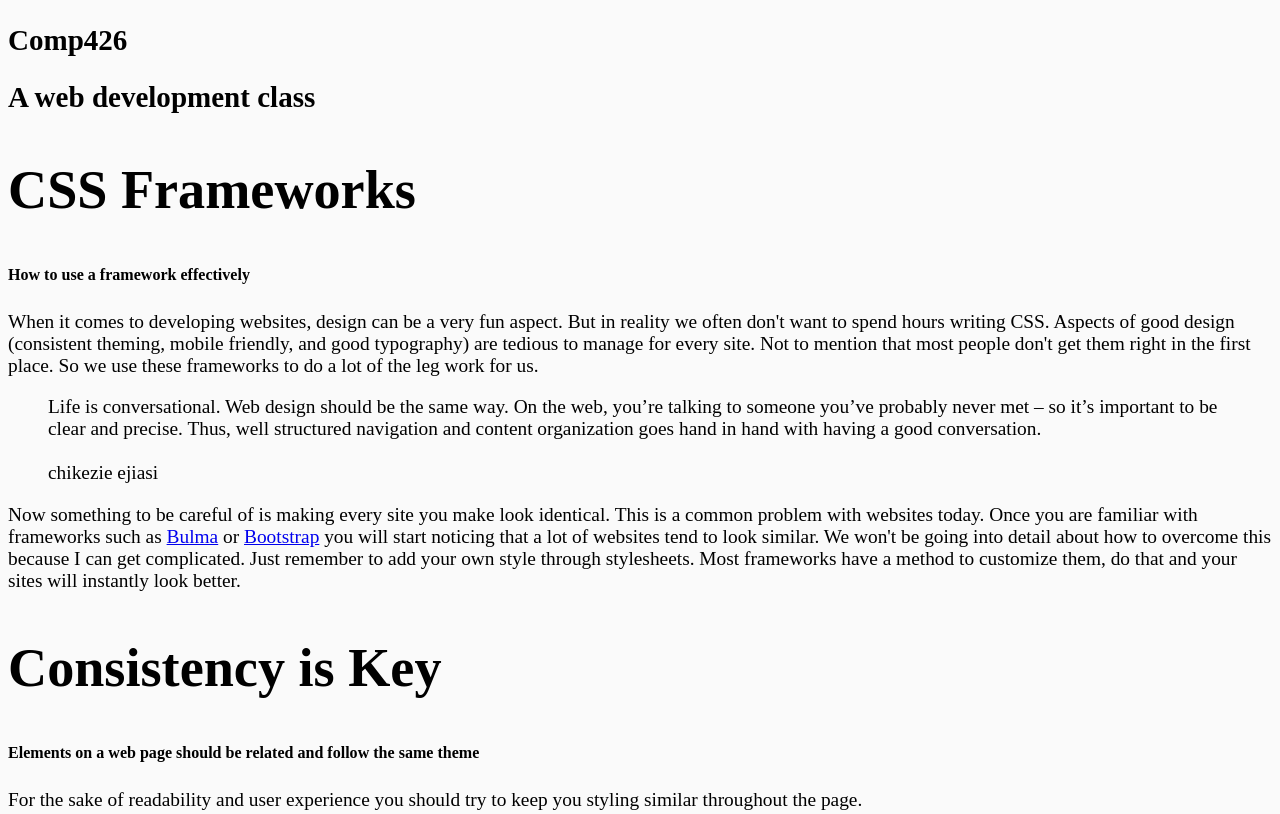
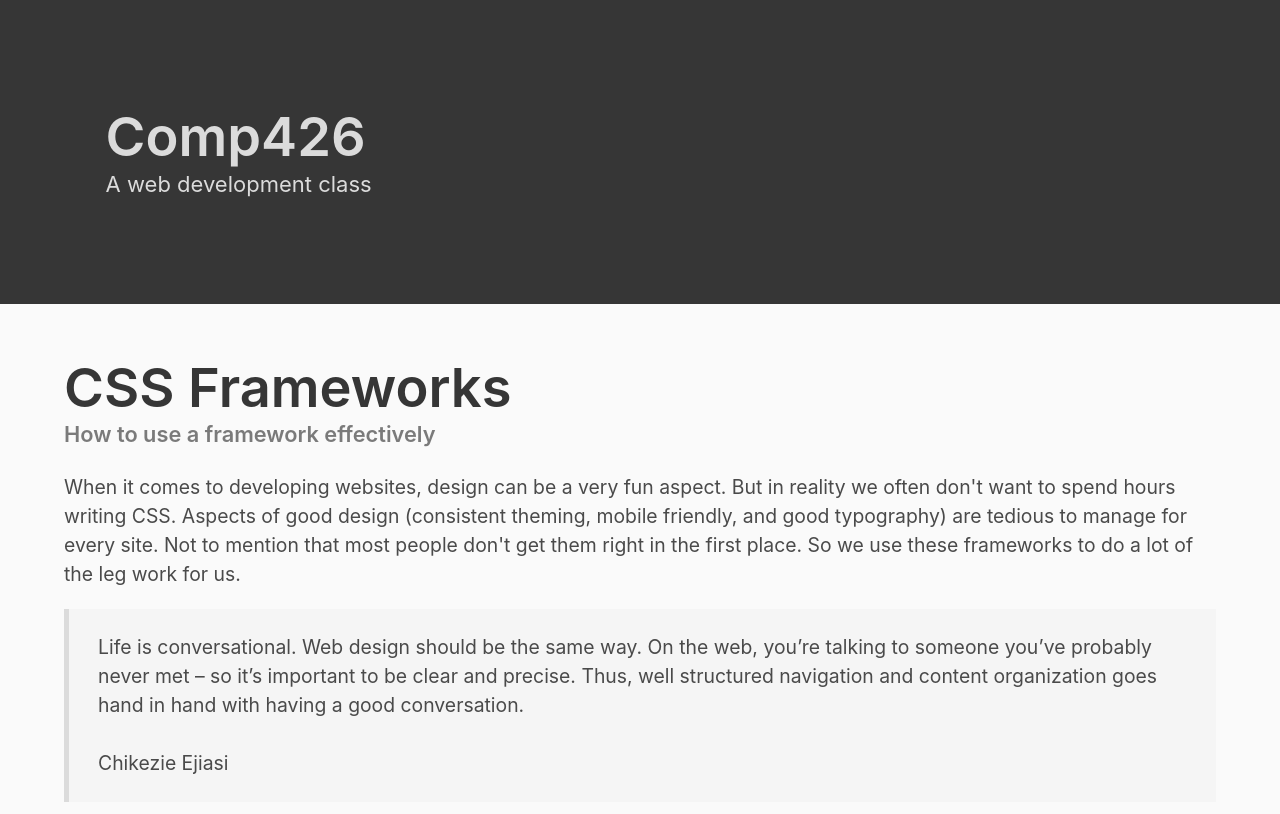
Before and after one commit to jdmar3-comp426/a02-peter-h-wi, a website: page index.html in a window 1280 px wide. Shown: the top 814 px of the page. Drawn offline with nearby package versions, Linux system fonts and the light colour scheme; a web font is replaced by a local one.

Commit message:
Section and container, complete the header part

```diff
--- a/index.html
+++ b/index.html
@@ -3,18 +3,19 @@
 <head>
     <meta charset="UTF-8">
     <meta name="viewport" content="width=device-width, initial-scale=1">
+    <link rel="stylesheet" href="node_modules/bulma/css/bulma.css">
     <link rel="stylesheet" href="custom_style.css">
     <link href="https://fonts.googleapis.com/css?family=Shrikhand&display=swap" rel="stylesheet">
     <title>Assignment 2</title>
 </head>
 <body>
-<section class="">
+<section class="section has-background-dark">
     <div class="hero-body">
-        <div class="">
-            <h1 class="">
+        <div class="container">
+            <h1 class="title has-text-grey-lighter">
                 Comp426
             </h1>
-            <h2 class="">
+            <h2 class="subtitle has-text-grey-lighter">
                 A web development class
             </h2>
         </div>
@@ -24,7 +25,7 @@
     <div class="container">
         <div class="content">
             <h1 class="title">CSS Frameworks</h1>
-            <h5 class="">How to use a framework effectively</h5>
+            <h5 class="subtitle has-text-grey">How to use a framework effectively</h5>
             <p>
 	    	When it comes to developing websites, design can be a very fun aspect.
 		But in reality we often don't want to spend hours writing CSS.
@@ -40,7 +41,7 @@
                 hand with having a good conversation.
                 <br>
                 <br>
-                <span class="">chikezie ejiasi</span>
+                <span class="is-capitalized">chikezie ejiasi</span>
             </blockquote>
             <p>
 	    	Now something to be careful of is making every site you make look identical.
@@ -54,10 +55,10 @@
     </div>
 </section>
 <section class="section has-background-white">
-    <div class="">
+    <div class="container">
         <div class="content">
             <h1 class="title has-text-weight-bold">Consistency is Key</h1>
-            <h5 class="subtitle">Elements on a web page should be related and follow the same theme</h5>
+            <h5 class="subtitle has-text-grey has-text-weight-bold">Elements on a web page should be related and follow the same theme</h5>
             <p>
 	    	For the sake of readability and user experience you should try to keep you styling similar throughout the page.
 	    </p>
@@ -114,8 +115,8 @@
         </div>
     </div>
 </section>
-<section class="">
-    <div class="">
+<section class="section">
+    <div class="container">
         <div class="content">
             <div class="">
                 <div class="column">
@@ -150,7 +151,7 @@
         </div>
     </div>
 </section>
-<section class="">
+<section class="section">
     <div class="container">
         <div class="">
             <div class="column">
--- a/package.json
+++ b/package.json
@@ -17,6 +17,7 @@
   },
   "homepage": "https://github.com/jdmar3-comp426/a02-peter-h-wi#readme",
   "dependencies": {
-    "browser-sync": "^2.27.5"
+    "browser-sync": "^2.27.5",
+    "bulma": "^0.9.3"
   }
 }
```
Also changed, not shown: 1 other file.
